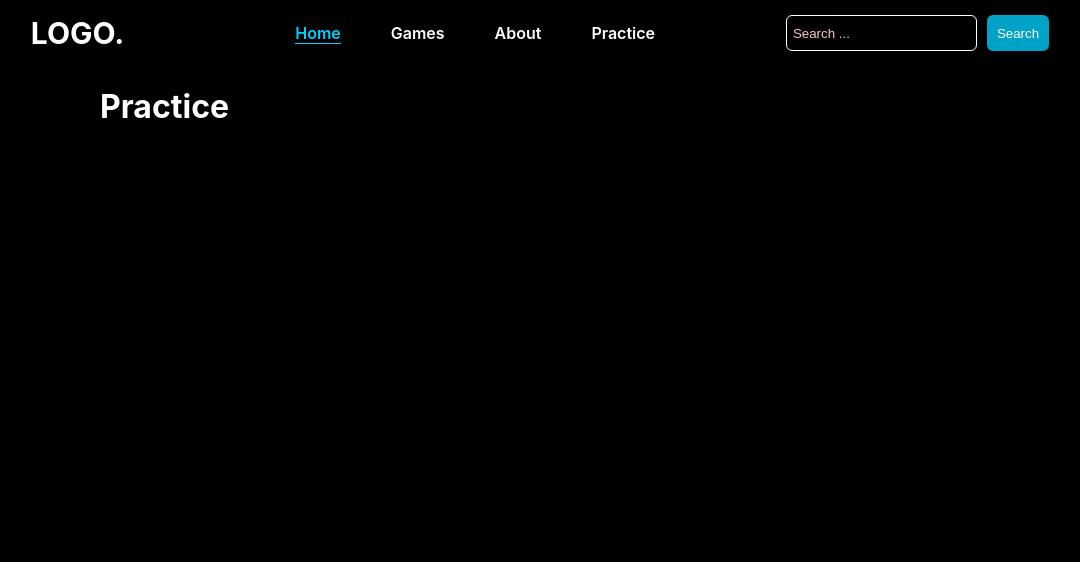
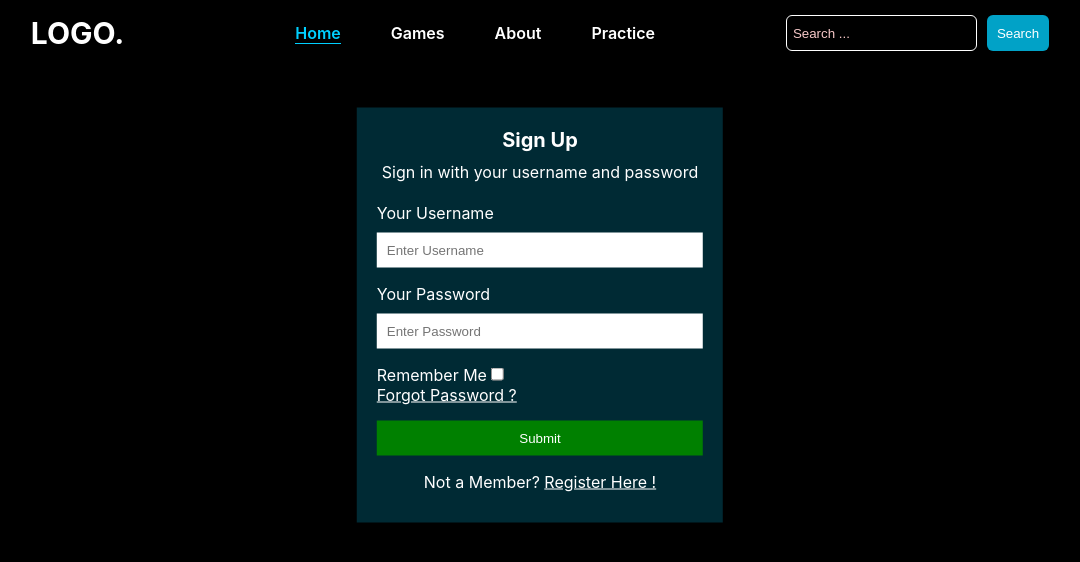
Before and after one commit to AmirMaharjan00/Learning-React, a React (Create React App) app in the folder react-official/: page /practice in a window 1280 px wide. Shown: the top 562 px of the page, without its empty margins (100-1180 px from the left). Built offline with nearby package versions, Linux system fonts and the light colour scheme.

Commit message:
practicing form

```diff
--- a/react-official/src/App.css
+++ b/react-official/src/App.css
@@ -17,6 +17,7 @@
 
   #root .root-body {
     margin: 0 200px;
+    position: relative;
   }
 /*
   -------------------------
@@ -362,3 +363,74 @@
     align-items: center;
     position: relative;
   }
+
+  /*
+    --------------------------
+    LOGIN
+    --------------------------
+  */
+    .root-body .login {
+      position: absolute;
+      left: 50%;
+      transform: translate(-50%, 10%);
+      background: #01a2c742;
+      padding: 15px 20px;
+    }
+
+    .login .form-group {
+      display: flex;
+      flex-direction: column;
+    }
+
+    .login .form-group.form-meta {
+      display: flex;
+      justify-content: space-between;
+    }
+
+    .login form input[type="text"] {
+      border: none;
+      background: white;
+      padding: 10px;
+      margin-top: 10px;
+      color: black;
+    }
+
+    .login form input[type="submit"] {
+      border: none;
+      background: green;
+      padding: 10px;
+    }
+
+    .login .form-register {
+      text-align: center;
+    }
+
+    .login .sign-in-label {
+      font-weight: 700;
+      font-size: 20px;
+    }
+
+    .login .sign-in-label,
+    .login .sign-in-info {
+      display: block;
+      text-align: center;
+      padding: 5px;
+    }
+
+    .login,
+    .login .form-group,
+    .login .form-checkbox,
+    .login .forgot-password,
+    .login .forgot-password a,
+    .login .forgot-password-label,
+    .login .form-register,
+    .login .sign-in-label,
+    .login .form-register .just-text,
+    .login .form-register .just-text a,
+    .login input,
+    .login label,
+    .login form,
+    .login .sign-in-info
+     {
+      background: #ffffff00;
+    }
--- a/react-official/src/Components/Games/TicTacToe.js
+++ b/react-official/src/Components/Games/TicTacToe.js
@@ -1,7 +1,9 @@
-import React, { useState } from 'react'
+import React, { useState, useRef } from 'react'
 
 export default function TicTacToe () {
     const [ showGameBoard, setShowGameBoard ] = useState( 'hide' );
+    const winner = useRef();
+    let winnerIsSet = false
 
     const StartGame = () => {
         // on start game click
@@ -24,11 +26,15 @@ export default function TicTacToe () {
         const ResetGameOnClick = () => {
             let columnElements = document.getElementsByClassName('column-elements')
             Array.from(columnElements).forEach(function( currentValue ){
+                currentValue.classList.remove('isactive')
+                currentValue.classList.add('notActive')
                 currentValue.innerHTML = ''
                 currentValue.dataset.value = ''
                 currentValue.dataset.row = ''
                 currentValue.dataset.column = ''
                 currentValue.dataset.diagonal = ''
+                winner.current.innerHTML = ''
+                winnerIsSet = false
             })
         }
 
@@ -62,6 +68,7 @@ export default function TicTacToe () {
         let clickCount = 0, rowElementValue = []
         const ticTacToeElementClick = ( event ) => {
             if( event.target.classList.contains( 'isactive' ) ) return
+            if( winnerIsSet ) return
             let _this = event.target, _thisDataset = _this.dataset, _thisClassList = _this.classList
 
             // class toggle and html input
@@ -102,14 +109,45 @@ export default function TicTacToe () {
 
             // Deciding winner
             if( rowDecision.length == 3 ) {
-                console.log('Player ' + rowDecision[0] + ' Wins' )
+                winner.current.innerHTML = 'Player ' + rowDecision[0] + ' Wins'
+                winnerIsSet = true
             }
             if( columnDecision.length == 3 ) {
-                console.log('Player ' + columnDecision[0] + ' Wins' )
+                winner.current.innerHTML = 'Player ' + columnDecision[0] + ' Wins'
+                winnerIsSet = true
             }
             if( diagonalDecision.length == 3 ) {
-                console.log('Player ' + diagonalDecision[0] + ' Wins' )
+                winner.current.innerHTML = 'Player ' + diagonalDecision[0] + ' Wins'
+                winnerIsSet = true
             }
+        }
+
+        // unique keys
+        let numberOfRows = 3, numberOfColumns = 3, keyArray = []
+        const uniqueKey = () => {
+            for( let i = 0; i < numberOfRows; i++ ) {
+                keyArray.push({key: i})
+            }
+            return keyArray
+        }
+
+        // creating table rows with table data
+        const TableRow = ( props ) => {
+            let columnArray = [], diagonal
+            for( let i = 0; i < numberOfColumns; i++ ) {
+                if( props.row % 2 == 0 ) {
+                    diagonal = ( i % 2 != 0 ) ? 1 : 0
+                } else {
+                    diagonal = ( i % 2 == 0 ) ? 1 : 0
+                }
+                columnArray.push(<TableCell key={ i } row={props.row} column={i + 1} diagonal={ diagonal }/>)
+            }
+            return <tr className='row-elements'>{columnArray}</tr>
+        }
+
+        // creating table data
+        const TableCell = ( props ) => {
+            return <td className="column-elements notActive" data-row={props.row} data-column={props.column} data-value="" data-diagonal={props.diagonal} onClick={ ticTacToeElementClick }></td>
         }
 
         // GameBoard return
@@ -117,23 +155,10 @@ export default function TicTacToe () {
             <>
                 <table className='gameboard'>
                     <tbody className='gameboard-body'>
-                        <tr className='row-elements'>
-                            <td className="column-elements notActive" data-row="1" data-column="1" data-value="" data-diagonal="1" onClick={ ticTacToeElementClick }></td>
-                            <td className="column-elements notActive" data-row="1" data-column="2" data-value="" data-diagonal="0" onClick={ ticTacToeElementClick }></td>
-                            <td className="column-elements notActive" data-row="1" data-column="3" data-value="" data-diagonal="1" onClick={ ticTacToeElementClick }></td>
-                        </tr>
-                        <tr className='row-elements'>
-                            <td className="column-elements notActive" data-row="2" data-column="1" data-value="" data-diagonal="0" onClick={ ticTacToeElementClick }></td>
-                            <td className="column-elements notActive" data-row="2" data-column="2" data-value="" data-diagonal="1" onClick={ ticTacToeElementClick }></td>
-                            <td className="column-elements notActive" data-row="2" data-column="3" data-value="" data-diagonal="0" onClick={ ticTacToeElementClick }></td>
-                        </tr>
-                        <tr className='row-elements'>
-                            <td className="column-elements notActive" data-row="3" data-column="1" data-value="" data-diagonal="1" onClick={ ticTacToeElementClick }></td>
-                            <td className="column-elements notActive" data-row="3" data-column="2" data-value="" data-diagonal="0" onClick={ ticTacToeElementClick }></td>
-                            <td className="column-elements notActive" data-row="3" data-column="3" data-value="" data-diagonal="1" onClick={ ticTacToeElementClick }></td>
-                        </tr>
+                        { uniqueKey().map((element) => <TableRow key={element.key} row={element.key + 1}/>) }
                     </tbody>
                 </table>
+                <span className='winner' ref={winner}></span>
             </>
         );
     }
--- a/react-official/src/Components/Practice.js
+++ b/react-official/src/Components/Practice.js
@@ -1,9 +1,51 @@
-import React from 'react'
+import React, { useState } from 'react'
 
 export default function Practice () {
+    const [ inputs, setInputs ] = useState({})
+    // handle on submit
+    const handleOnSubmit = ( event ) => {
+        event.preventDefault()
+        alert( inputs )
+    }
+
+    // handle on change
+    const handleOnChange = ( event ) => {
+        const name = event.target.name
+        const value = event.target.value
+        setInputs(values => ({...values, [name]: value}))
+        console.log( inputs )
+    }
     return (
         <>
-            <h1>Practice</h1>
+            <div className='login'>
+                <span className='sign-in-label'>Sign Up</span>
+                <span className='sign-in-info'>Sign in with your username and password</span>
+                <form onSubmit={handleOnSubmit}>
+                    <p className='form-group'>
+                        <label htmlFor='username'>Your Username</label>
+                        <input type="text" name="username" id="username" placeholder="Enter Username" value={inputs.username || ''} onChange={handleOnChange}/>
+                    </p>
+                    <p className='form-group'>
+                        <label htmlFor='password'>Your Password</label>
+                        <input type="text" name="password" id="password" placeholder="Enter Password" value={inputs.password || ''} onChange={handleOnChange}/>
+                    </p>
+                    <div className='form-group form-meta'>
+                        <div className='form-checkbox'>
+                            <label htmlFor='remember-me'>Remember Me</label>
+                            <input type="checkbox" name="remember-me" id="remember-me" />
+                        </div>
+                        <div className='forgot-password'>
+                            <a href='/'><span className='forgot-password-label'>Forgot Password ?</span></a>
+                        </div>
+                    </div>
+                    <p className='form-group'>
+                        <input type="submit" />
+                    </p>
+                    <p className='form-register'>
+                        <span className="just-text">Not a Member? <a href=''>Register Here !</a></span>
+                    </p>
+                </form>
+            </div>
         </>
     );
 }
```
